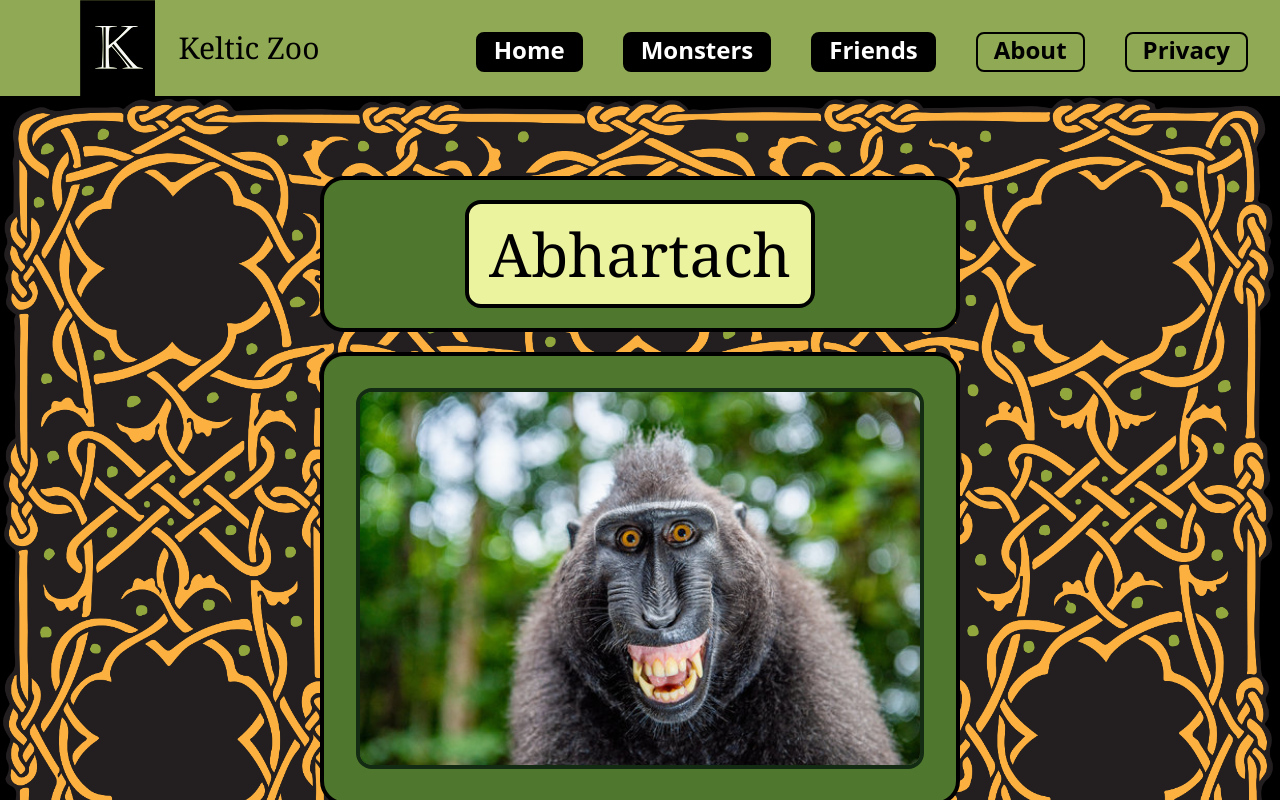
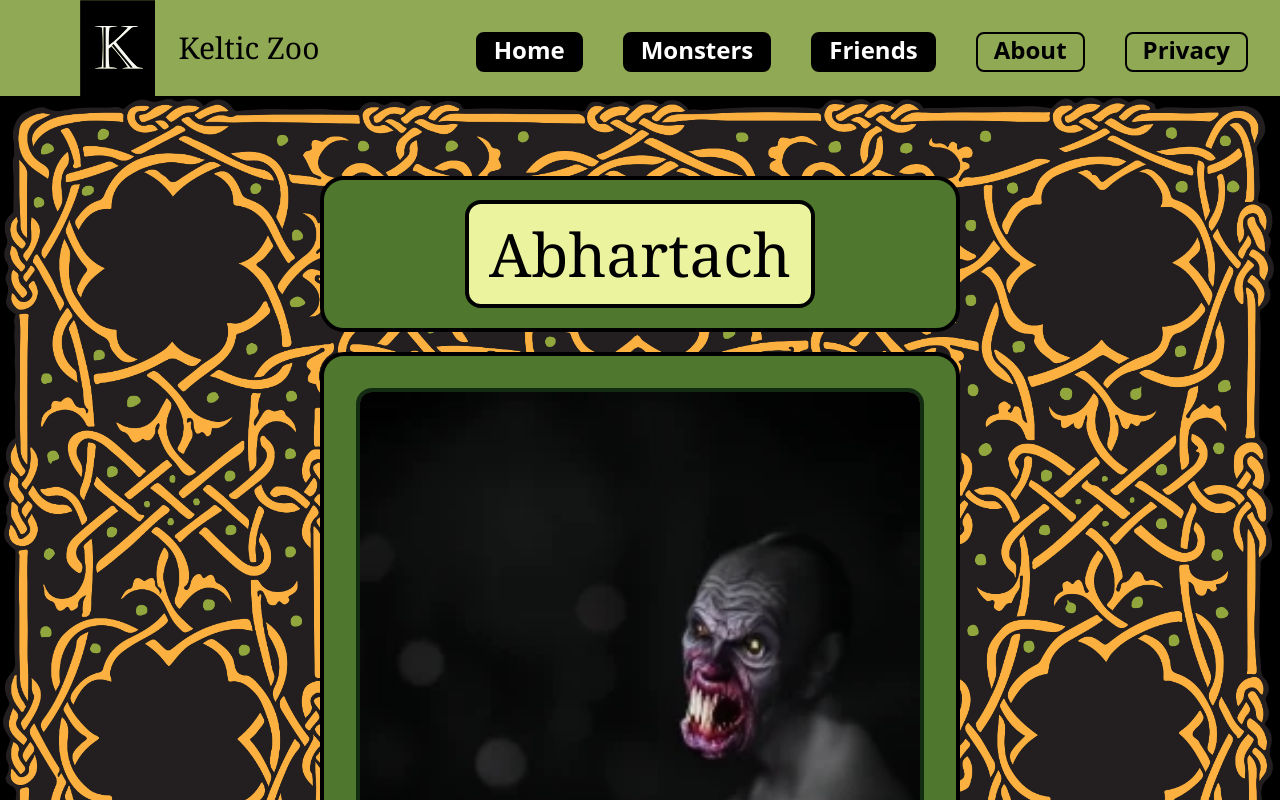
Before and after one commit to Sniper0141/keltic-zoo-website, a Next.js app: page /creatures/Abhartach in a window 1280 px wide. Shown: the top 800 px of the page. Built offline with nearby package versions, Linux system fonts and the light colour scheme.

Commit message:
new content
Website filled with content

```diff
--- a/pages/categories/[category]/index.jsx
+++ b/pages/categories/[category]/index.jsx
@@ -5,13 +5,15 @@ import Head from 'next/head'
 import Icon from '@/public/images/favicon.ico'
 import monki from '@/public/images/animals/delete_me.jpg'
 
-import abhartach from '@/public/images/animals/monsters/abhartach.png'
-import oillipheist from '@/public/images/animals/monsters/oillipheist.jpg'
-import donn_cuailnge from '@/public/images/animals/monsters/donn_cuailnge.png'
-
 import fairy from '@/public/images/animals/friends/fairy.jpg'
+import glas_gaibhnenn from '@/public/images/animals/friends/glas_gaibhnenn.png'
 import leprechaun from '@/public/images/animals/friends/leprechaun.jpg'
 import puca from '@/public/images/animals/friends/puca.png'
+import merrow from '@/public/images/animals/friends/merrow.png'
+
+import abhartach from '@/public/images/animals/monsters/abhartach.png'
+import donn_cuailnge from '@/public/images/animals/monsters/donn_cuailnge.png'
+import oillipheist from '@/public/images/animals/monsters/oillipheist.jpg'
 
 export const getStaticPaths = async () => {
 
@@ -49,9 +51,11 @@ export default function Category({category}){
                 <main className='flex flex-col items-center bg-black bg-contain bg-repeat' style={{backgroundImage: 'url(../images/keltic_pattern.svg)'}}>
                     <div className='select-none text-transparent h-0 w-0'/>
                     <h2 className='w-fit m-20 p-5 border-4 border-black rounded-2xl text-6xl font-serif' style={{backgroundColor: '#ecf39e'}}>Monsters</h2>
-                    <AnimalPreviewComponent name="TestAnimal" imgUrl={monki.src}/>
-                    <AnimalPreviewComponent name="TestAnimal" imgUrl={monki.src}/>
-                    <AnimalPreviewComponent name="TestAnimal" imgUrl={monki.src}/>
+                    <AnimalPreviewComponent name="Fairy" imgUrl={fairy.src}/>
+                    <AnimalPreviewComponent name="Glas Gaibhnenn" imgUrl={glas_gaibhnenn.src}/>
+                    <AnimalPreviewComponent name="Leprechaun" imgUrl={leprechaun.src}/>
+                    <AnimalPreviewComponent name="Puca" imgUrl={puca.src}/>
+                    <AnimalPreviewComponent name="Merrow" imgUrl={merrow.src}/>
                 </main>
             </>
         )
@@ -66,9 +70,9 @@ export default function Category({category}){
                 <main className='flex flex-col items-center bg-black bg-contain bg-repeat' style={{backgroundImage: 'url(../images/keltic_pattern.svg)'}}>
                     <div className='select-none text-transparent h-0 w-0'/>
                     <h2 className='w-fit m-20 p-5 border-4 border-black rounded-2xl text-6xl font-serif' style={{backgroundColor: '#ecf39e'}}>Friendly Creatures</h2>
-                    <AnimalPreviewComponent name="TestAnimal" imgUrl={monki.src}/>
-                    <AnimalPreviewComponent name="TestAnimal" imgUrl={monki.src}/>
-                    <AnimalPreviewComponent name="TestAnimal" imgUrl={monki.src}/>
+                    <AnimalPreviewComponent name="Abhartach" imgUrl={abhartach.src}/>
+                    <AnimalPreviewComponent name="Donn Cuailnge" imgUrl={donn_cuailnge.src}/>
+                    <AnimalPreviewComponent name="Oillipheist" imgUrl={oillipheist.src}/>
                 </main>
             </>
         )
--- a/pages/creatures/[creature].jsx
+++ b/pages/creatures/[creature].jsx
@@ -3,6 +3,17 @@ import Head from 'next/head'
 
 import Icon from '@/public/images/favicon.ico'
 import monki from '@/public/images/animals/delete_me.jpg'
+
+import fairy from '@/public/images/animals/friends/fairy.jpg'
+import glas_gaibhnenn from '@/public/images/animals/friends/glas_gaibhnenn.png'
+import leprechaun from '@/public/images/animals/friends/leprechaun.jpg'
+import puca from '@/public/images/animals/friends/puca.png'
+import merrow from '@/public/images/animals/friends/merrow.png'
+
+import abhartach from '@/public/images/animals/monsters/abhartach.png'
+import donn_cuailnge from '@/public/images/animals/monsters/donn_cuailnge.png'
+import oillipheist from '@/public/images/animals/monsters/oillipheist.jpg'
+
 
 export default function Creature(){
 
@@ -10,9 +21,45 @@ export default function Creature(){
     const { creature } = router.query
 
     let description;
+    let imgSrc;
 
     if(creature == 'TestAnimal'){
         description = 'Lorem ipsum dolor sit amet, consetetur sadipscing elitr, sed diam nonumy eirmod tempor invidunt ut labore et dolore magna aliquyam erat, sed diam voluptua. At vero eos et accusam et justo duo dolores et ea rebum. Stet clita kasd gubergren, no sea takimata sanctus est Lorem ipsum dolor sit amet.'
+        imgSrc = monki.src;
+    }
+
+    if(creature == 'Fairy'){
+        description = "Fairies find their home in the depths of nature. With their delicate form and fleeting movements, they are often hard to spot for human eyes. Fairies are of natural beauty and radiate an incomparable charm. Their delicate wings shimmer in the colors of the rainbow, enabling them to gracefully float through the air. It is said that they possess the magic of nature and have the ability to transform into various forms. If one has the opportunity to encounter a fairy, it is important to behave with awe and respect in their presence, for they are beguiling and powerful beings who watch over their own realm. Fairies are known for their love of music and dance. Often, one can hear soft melodies in the woods at night, originating from their enchanting play. Fairies are also guardians of nature, deeply connected to plants and animals. They bring fertility and fortune to the lands and are renowned for their healing powers and knowledge of herbs and remedies. However, while fairies may appear graceful and benevolent, one should always be cautious, for their nature is complex and sometimes whimsical. They can be friends and protectors, but also play tricks if their trust is betrayed."
+        imgSrc = fairy.src;
+    }
+    if(creature == 'Leprechaun'){
+        description = "A leprechaun is a small, mischievous man-like creature. They look like old men wearing green clothing and hats. Leprechauns are known for their association with rainbows and pots of gold, which they hide and guard. They are skilled craftsmen and enjoy playing pranks on humans. Capturing a leprechaun is believed to bring wealth and good fortune, as they grant three wishes in exchange for their freedom. However, leprechauns possess supernatural powers and are elusive beings. Leprechauns are deeply rooted in Irish culture and are popular symbols associated with St. Patrick's Day. They have become iconic figures in books, movies, and other forms of media, representing Irish folklore and the enchantment of hidden treasures."
+        imgSrc = leprechaun.src;
+    }
+    if(creature == 'Puca'){
+        description = "The Púca is a creature from Irish folklore that is deeply rooted in Celtic mythology. It is often described as a shape-shifting entity that can take the form of various animals, such as a horse, goat, or hare. The Púca is known for its mischievous nature and is said to enjoy both playing tricks on humans and providing them with guidance or warnings. While it can be unpredictable in its actions, it is generally seen as a creature that brings both fear and fascination. Encountering a Púca can be both thrilling and treacherous. Those who approach or interact with a Púca may receive a gift or a warning, but they must also be cautious as the Púca has the ability to lead people astray or lure them into dangerous situations. The Púca is closely associated with the autumn season, particularly during Samhain (Halloween), when it normally roams the countryside, causing mischief and creating an air of mystery and enchantment. "
+        imgSrc = puca.src;
+    }
+    if(creature == 'Merrow'){
+        description = "A Merrow is a creature similar to humans, often referred to as a sea fairy or mermaid. Merrows have the appearance of a beautiful human with the lower body of a fish. They are known for their enchanting singing voices and their connection to the sea. Merrows possess a magical red cap, known as a cohuleen druith, which grants them the ability to live and breathe underwater. They are gentle and shy creatures, sometimes spotted sitting on rocks or combing their long hair with a golden comb. Merrows have a love for music and can be heard singing melodious songs while swimming in the ocean. Capturing a Merrow's cap would render them powerless and compel them to live on land, but doing so is both difficult and dangerous."
+        imgSrc = merrow.src;
+    }
+    if(creature == 'Glas_Gaibhnenn'){
+        description = "The Glas Gaibhnenn is a mystical creature with a unique green-colored hide. It is believed to roam the Irish countryside, feeding on magical herbs and plants, which give its milk extraordinary properties. The Green Cow brings abundance, prosperity, and fertility, playing a significant role in the cycles of nature. Its green spots serve as a positive omen of blessings and harmony."
+        imgSrc = glas_gaibhnenn.src;
+    }
+
+    if(creature == 'Abhartach'){
+        description = "The Abhartach is an undead being, a malevolent vampire or revenant, haunting the lands of Ireland. With a gruesome appearance and an insatiable thirst for blood, the Abhartach possesses unholy strength and the ability to command dark forces. Legends warn of its relentlessness, as it can rise again even after temporary defeat. It is said that the Abhartach can only be stopped through the use of ancient rituals or a stake driven through its heart."
+        imgSrc = abhartach.src;
+    }
+    if(creature == 'Donn_Cuailnge'){
+        description = "With its massive size, powerful physique, and gleaming brown coat, the Donn Cuailnge commands respect and instills fear in those who encounter it. Its strength and indomitable spirit make it a symbol of prowess and virility. The Donn Cuailnge's significance lies in an ancient epic tale where it sparks a war between kingdoms. Its value is such that armies clash in fierce battles to claim possession of this extraordinary creature. And no, it is not for sale."
+        imgSrc = donn_cuailnge.src;
+    }
+    if(creature == 'Oillipheist'){
+        description = "The Oillipheist is a colossal serpent-like creature. The Oillipheist would normally dwell in the depths of Ireland's lakes, rivers, and seas, emerging from the water with an imposing and formidable presence. Legends describe its immense size, with a serpentine body covered in iridescent scales that shimmer in hues of emerald and sapphire. Its eyes, blazing with an otherworldly fire, are said to possess a mesmerizing and hypnotic power. It possesses great wisdom and the ability to control the elements, unleashing storms and tempests with a flick of its mighty tail."
+        imgSrc = oillipheist.src;
     }
 
     return(
@@ -29,7 +76,7 @@ export default function Creature(){
                     <div className='h-5 w-5'/>
                     <div className='p-8 rounded-3xl border-black border-4' style={{backgroundColor: '#4f772d'}}>
                         <div className='w-full rounded-2xl border-4 overflow-hidden' style={{borderColor: '#132a13'}}>
-                            <img className='w-full' src={monki.src}/>
+                            <img className='w-full' src={imgSrc}/>
                         </div>
                     </div>
                     <div className='h-5 w-5'/>
```
Also changed, not shown: public/images/animals/friends/glas_gaibhnenn.png (added), public/images/animals/friends/merrow.png (added).
